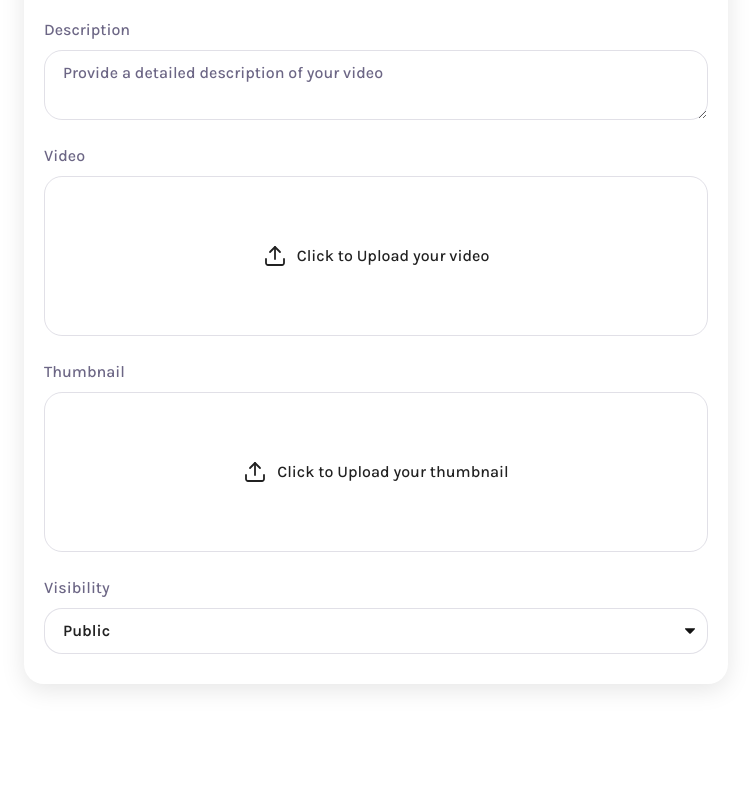
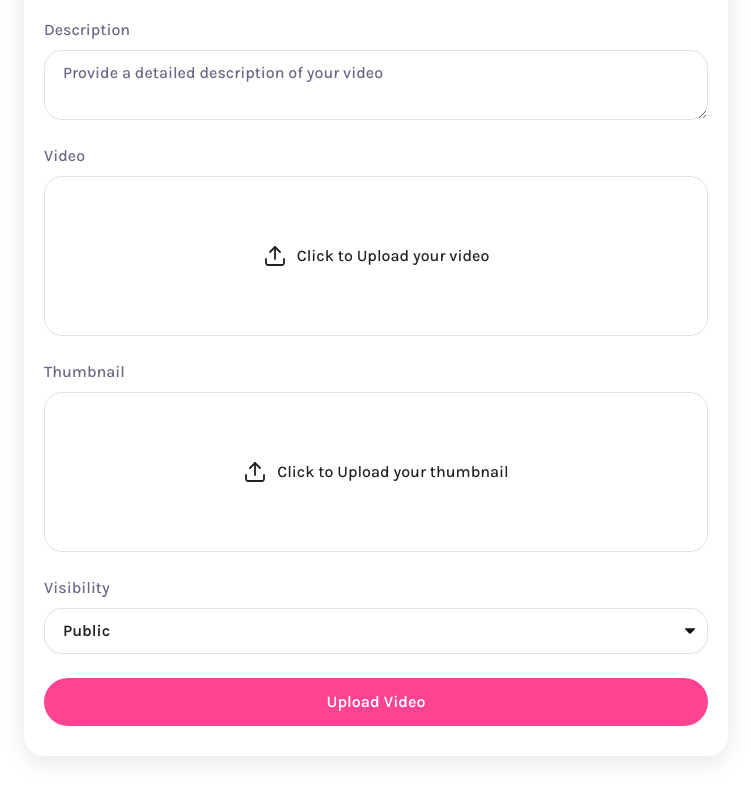
Before and after one commit to thezohaibkhalid/screen-record-stream, a Next.js app: page /upload in a window 1280 px wide. Shown: the part 320-1120 px from the top of the page, without its empty margins (264-1015 px from the left). Before the commit the page ends 1084 px from the top, so only its background shows below. Built offline with nearby package versions, Linux system fonts and the light colour scheme.

Commit message:
enhance video upload form with validation and error handling

```diff
--- a/app/(root)/upload/page.tsx
+++ b/app/(root)/upload/page.tsx
@@ -4,8 +4,9 @@ import FormField from "@/components/FormField";
 import FileInput from "@/components/FileInput";
 import { useFileInput } from "@/lib/hooks/useFileInput";
 import { MAX_THUMBNAIL_SIZE, MAX_VIDEO_SIZE } from "@/constants";
+import { captureRejectionSymbol } from "events";
 const page = () => {
-  const [error, setError] = useState<string | null>(null);
+  const [error, setError] = useState<string | null>('');
   const [formData, setFormData] = useState({
     title: "",
     description: "",
@@ -14,18 +15,42 @@ const page = () => {
     // thumbnail: null,
     // videoFile: null,
   });
+  const [isSubmitting, setIsSubmitting] = useState(false);
   const video = useFileInput(MAX_VIDEO_SIZE);
   const thumbnail = useFileInput(MAX_THUMBNAIL_SIZE);
+
   const handleInputChange = (e: React.ChangeEvent<HTMLInputElement>) => {
     const { name, value } = e.target;
     setFormData((prev) => ({ ...prev, [name]: value }));
+  };
+  const handleSubmit = async (e: React.FormEvent) => {
+    e.preventDefault();
+    setIsSubmitting(true);
+    try {
+        if(!video.file || !thumbnail.file) {
+          setError("Please upload both video and thumbnail files.");
+          setIsSubmitting(false);
+          return;
+        }
+        if(!formData.title || !formData.description) {
+          setError("Title and description are required.");
+          setIsSubmitting(false);
+          return;
+        }
+        setError(null);
+    } catch (error) {
+      console.error("Error uploading video:", error);
+      setError("Failed to upload video. Please try again.");
+    } finally {
+      setIsSubmitting(false);
+    }
   };
   return (
     <div className="wrapper-md page upload-page">
       <h1>Upload a Video</h1>
       {error && <div className="error-field">{error}</div>}
       <form
-        action=""
+        onSubmit={handleSubmit}
         className="rounded-20 shadow-10 gap-6 w-full flex flex-col px-5 py-7.5"
       >
         <FormField
@@ -78,6 +103,9 @@ const page = () => {
           ]}
           as="select"
         />
+        <button type="submit" className="submit-button" disabled={isSubmitting}>
+          {isSubmitting ? "Uploading..." : "Upload Video"}
+        </button>
       </form>
     </div>
   );
--- a/components/FileInput.tsx
+++ b/components/FileInput.tsx
@@ -35,7 +35,7 @@ const FileInput = ({
       ) : (
         <div>
           {type === "video" ? (
-            <video src={previewUrl} controls width={250} />
+            <video src={previewUrl} controls  />
           ) : (
             <Image src={previewUrl} alt="Preview Image" fill />
           )}
--- a/components/FormField.tsx
+++ b/components/FormField.tsx
@@ -10,9 +10,16 @@ const FormField = ({
   as = "input",
   options = [],
 }: FormFieldProps) => {
-  const InputToRender = ({ type }: { type: string }) => {
-    if (type === "textarea") {
-      return (
+
+
+  return (
+    <>
+      <div className="form-field">
+        <label htmlFor={id} className="form-label">
+          {label}
+        </label>
+            {
+      as === "textarea" ? (
         <textarea
           id={id}
           name={id}
@@ -20,9 +27,7 @@ const FormField = ({
           onChange={onChange}
           placeholder={placeholder}
         />
-      );
-    } else if (type === "select") {
-      return (
+      ) : as === "select" ? (
         <select id={id} name={id} value={value} onChange={onChange}>
           {options.map((option) => (
             <option key={option.value} value={option.value}>
@@ -30,9 +35,7 @@ const FormField = ({
             </option>
           ))}
         </select>
-      );
-    } else {
-      return (
+      ) : (
         <input
           id={id}
           name={id}
@@ -40,17 +43,8 @@ const FormField = ({
           onChange={onChange}
           placeholder={placeholder}
         />
-      );
+      )
     }
-  };
-
-  return (
-    <>
-      <div className="form-field">
-        <label htmlFor={id} className="form-label">
-          {label}
-        </label>
-        <InputToRender type={as} />
       </div>
     </>
   );
```
